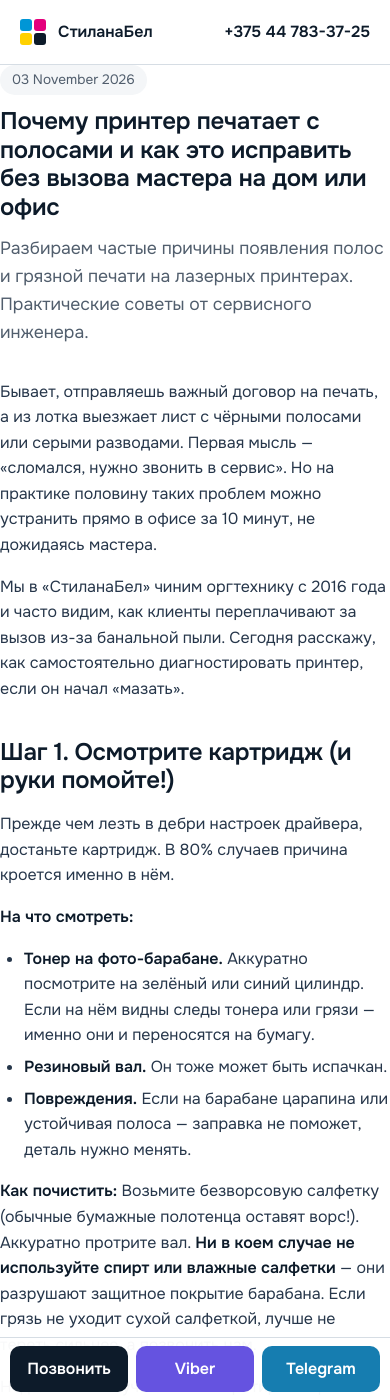
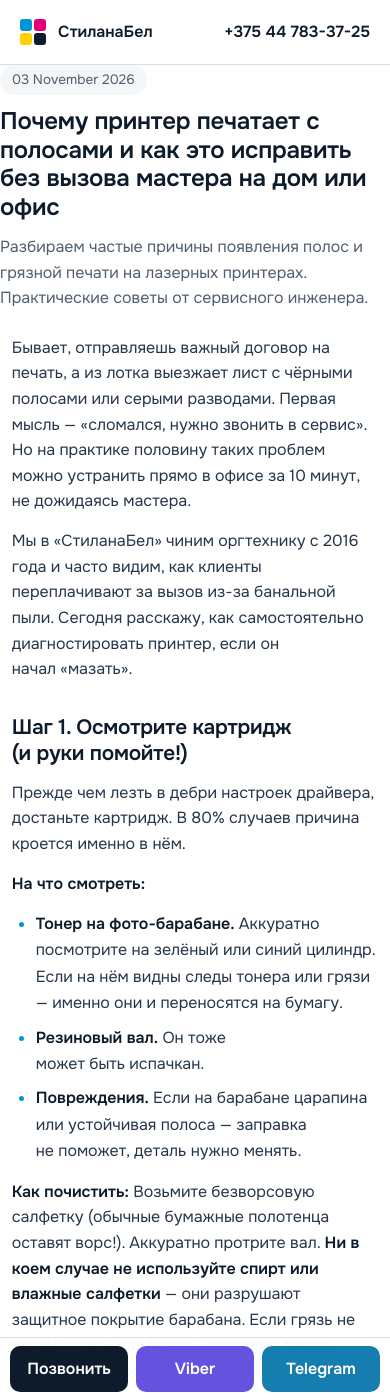
Before and after one commit to r1f666/stilanabel-service, a Jekyll site: the page built from docs/_posts/2026-11-03-chistka-printera.md, in a window 390 px wide and 1400 px high. Built offline with Jekyll 4.4.1, drawn with Linux system fonts in a browser that asks for light colours; some web fonts are replaced.

Commit message:
Style Css update

```diff
--- a/docs/css/style.css
+++ b/docs/css/style.css
@@ -152,17 +152,44 @@ p{margin:0 0 1em}
 .post__header{margin-bottom:32px}
 .post__header time{display:inline-block;padding:4px 12px;border-radius:99px;background:var(--paper);font-size:.85rem;color:var(--muted);margin-bottom:12px}
 .post__header h1{font-size:clamp(1.5rem,3.2vw,2.2rem);margin-bottom:12px}
-.post__desc{font-size:1.1rem;color:var(--muted);max-width:42em}
-.post__body{max-width:72ch}
-.post__body h2{margin:36px 0 16px;font-size:1.5rem}
-.post__body h3{margin:24px 0 10px;font-size:1.15rem}
-.post__body p{margin-bottom:1em;color:#26364a}
-.post__body ul,.post__body ol{margin:0 0 1em;padding-left:24px;color:#26364a}
-.post__body li{margin-bottom:6px}
-.post__body strong{color:var(--ink)}
-.post__footer{margin-top:40px;padding-top:20px;border-top:1px solid var(--line)}
-.post__footer a{text-decoration:none;font-weight:600;color:var(--ink)}
-.post__footer a:hover{text-decoration:underline}
+.post__desc{font-size:clamp(1rem,2vw,1.1rem);color:var(--muted);max-width:42em}
+.post__body{max-width:min(72ch,90vw);margin-inline:auto;text-wrap:balance}
+.post__body h2{margin:40px 0 16px;font-size:clamp(1.3rem,2.8vw,1.6rem);line-height:1.25;scroll-margin-top:80px}
+.post__body h3{margin:32px 0 12px;font-size:clamp(1.15rem,2.2vw,1.25rem);line-height:1.3;scroll-margin-top:80px}
+.post__body p{margin-bottom:1em;color:#26364a;text-wrap:pretty}
+.post__body ul,.post__body ol{margin:0 0 1.2em;padding-left:24px;color:#26364a}
+.post__body li{margin-bottom:8px;line-height:1.65}
+.post__body li::marker{color:var(--c)}
+.post__body strong{color:var(--ink);font-weight:600}
+.post__body em{font-style:italic}
+.post__body hr{border:none;height:2px;background:linear-gradient(90deg,transparent,var(--line) 20%,var(--line) 80%,transparent);margin:36px 0}
+
+/* Цитаты */
+.post__body blockquote{margin:28px 0;padding:16px 20px 16px 24px;border-left:4px solid var(--c);background:var(--paper);border-radius:0 var(--r) var(--r) 0;color:var(--muted);font-size:clamp(.95rem,1.8vw,1.05rem);line-height:1.6}
+.post__body blockquote p:last-child{margin-bottom:0}
+
+/* Код */
+.post__body code{font-family:'SF Mono',SFMono-Regular,Consolas,'Liberation Mono',Menlo,monospace;font-size:.88em;background:var(--paper);padding:2px 7px;border-radius:5px;color:var(--m)}
+.post__body pre{margin:24px 0;padding:20px 22px;background:#0D1B2A;color:#e4e7eb;border-radius:var(--r);overflow-x:auto;font-size:.88rem;line-height:1.65;scroll-margin-top:80px}
+.post__body pre code{background:none;padding:0;color:inherit;font-size:inherit}
+.post__body pre::before{content:'code';display:block;font-size:.7rem;text-transform:uppercase;letter-spacing:1px;color:#5c6e82;margin-bottom:10px;font-weight:500}
+
+/* Изображения */
+.post__body figure{margin:32px 0}
+.post__body img{max-width:100%;height:auto;border-radius:var(--r);box-shadow:0 2px 12px rgba(13,27,42,.08);display:block}
+.post__body figcaption{margin-top:10px;font-size:.85rem;color:var(--muted);text-align:center;font-style:italic}
+
+/* Выделенный текст */
+.post__body mark{background:linear-gradient(120deg,rgba(255,209,0,.35) 0%,rgba(255,209,0,.15) 100%);padding:2px 6px;border-radius:4px}
+
+/* Таблицы в постах */
+.post__body .tablewrap{margin:28px 0}
+
+/* Футер поста */
+.post__footer{margin-top:48px;padding-top:24px;border-top:2px solid var(--line)}
+.post__footer a{text-decoration:none;font-weight:600;color:var(--ink);display:inline-flex;align-items:center;gap:6px;transition:gap .2s ease}
+.post__footer a:hover{gap:10px}
+.post__footer a::before{content:'←';font-size:1.1em}
 
 .blog-list{display:grid;gap:20px;margin-top:28px}
 .blog-card{padding:24px;border:1px solid var(--line);border-radius:var(--r);background:#fff;transition:box-shadow .15s ease}
@@ -181,3 +208,20 @@ p{margin:0 0 1em}
   .btn{transition:none}
   .blog-card{transition:none}
 }
+
+/* Blog mobile */
+@media (max-width:620px){
+  .post__header{margin-bottom:24px}
+  .post__body{max-width:94vw;font-size:16px}
+  .post__body h2{margin:32px 0 14px;font-size:1.3rem}
+  .post__body h3{margin:24px 0 10px;font-size:1.15rem}
+  .post__body p,.post__body ul,.post__body ol{margin-bottom:.9em}
+  .post__body blockquote{margin:20px 0;padding:14px 16px 14px 18px}
+  .post__body pre{margin:20px 0;padding:16px;font-size:.82rem}
+  .post__body pre::before{display:none}
+  .post__body figure{margin:24px 0}
+  .post__body hr{margin:28px 0}
+  .post__footer{margin-top:36px;padding-top:20px}
+  .blog-list{gap:16px}
+  .blog-card{padding:18px}
+}
```
